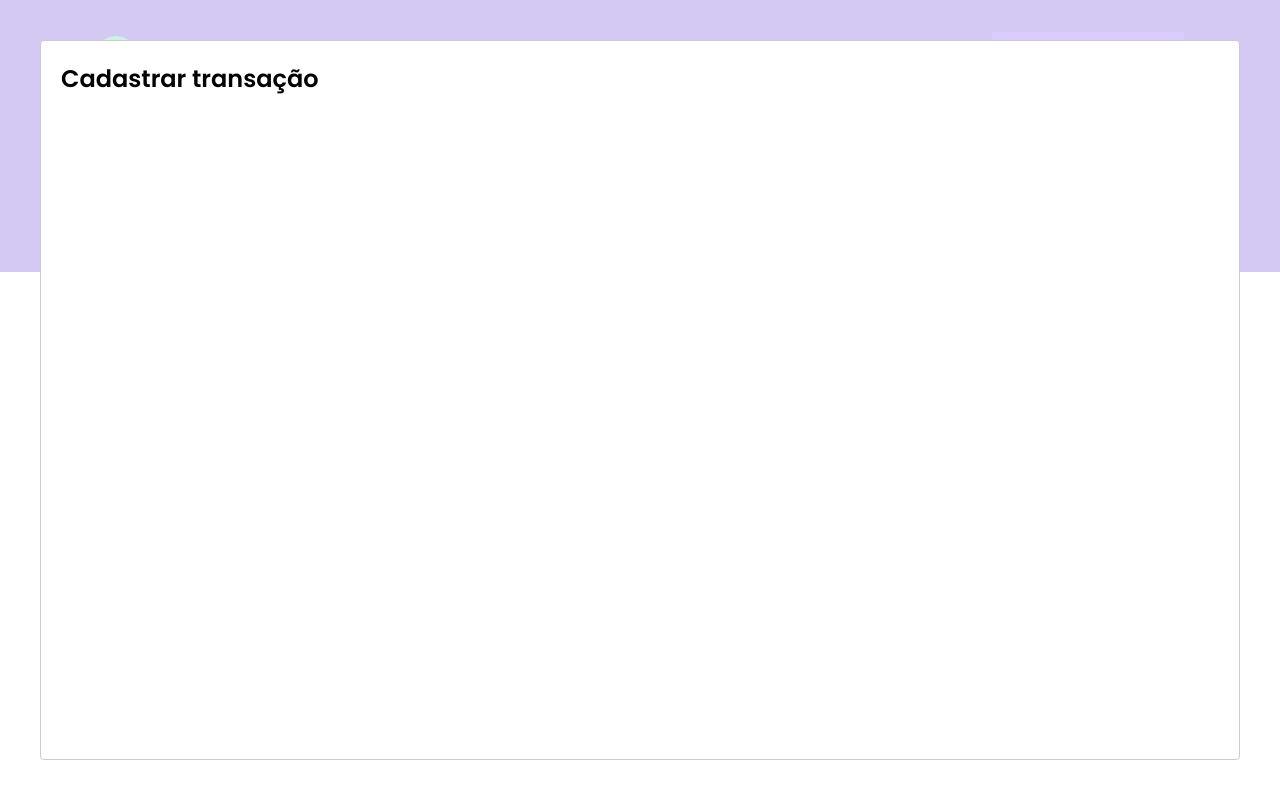
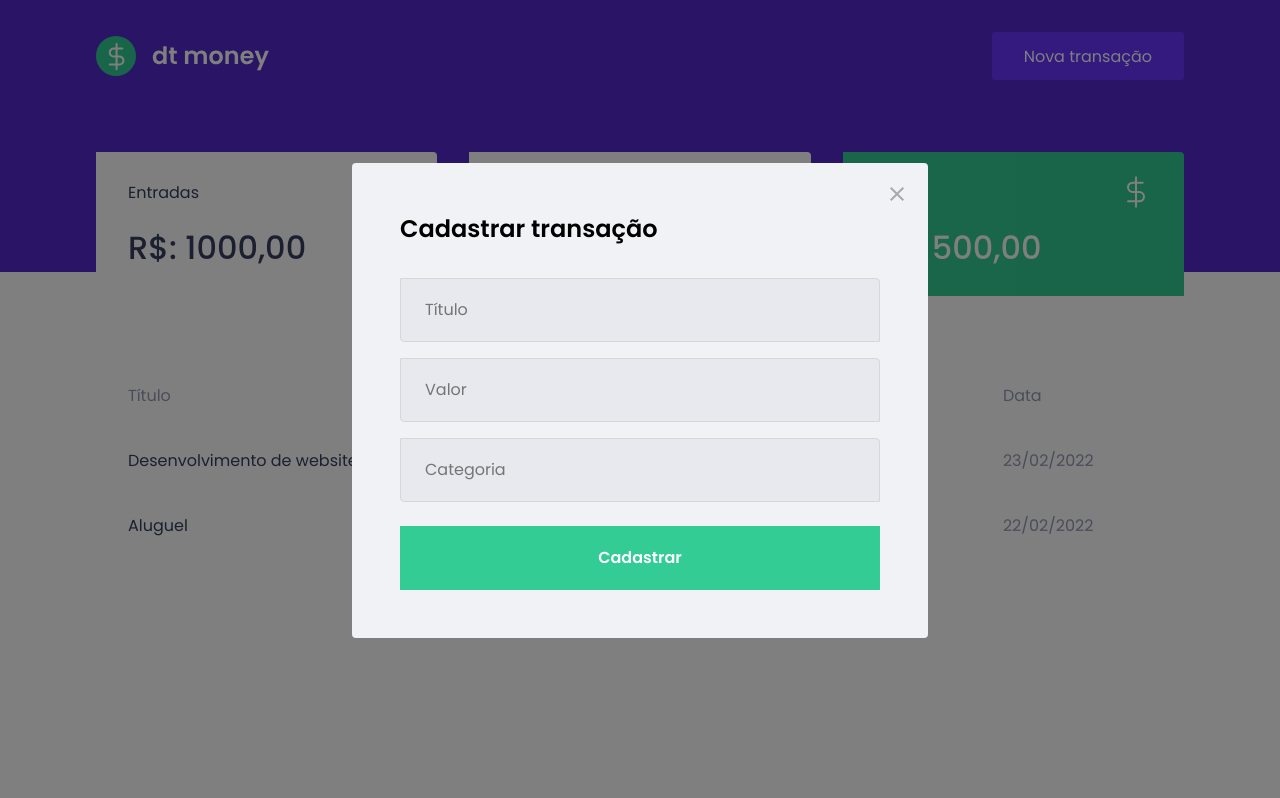
Before and after one commit to valmir1227/dt-money, a React (Create React App) app: page / in a window 1280 px wide. Both pictures are taken after a click on the button "Nova transação". Built offline with nearby package versions, Linux system fonts and the light colour scheme; no server answers; what miragejs would draw is missing.

Commit message:
build modal

```diff
--- a/src/App.tsx
+++ b/src/App.tsx
@@ -1,9 +1,12 @@
 import Modal from "react-modal";
 import { Dashboard } from "./components/Dashboard";
 import { useState } from "react";
+import { NewTransactionModal } from "./components/NewTransactionModal";
 
 import { Header } from "./components/Header";
 import { GlobalStyle } from "./styles/global";
+
+Modal.setAppElement("#root")
 
 export function App() {
   const [isNewTransactionModalOpen, setIsNewTransactionModalOpen] =
@@ -20,13 +23,10 @@ export function App() {
     <>
       <Header onOpenNewTransactionModal={handleOpenNewTransactionModal} />
       <Dashboard />
-      <Modal
+      <NewTransactionModal
         isOpen={isNewTransactionModalOpen}
         onRequestClose={handleCloseNewTransactionModal}
-      >
-        <h2>Cadastrar transação</h2>
-      </Modal>
-
+      />
       <GlobalStyle />
     </>
   );
--- a/src/components/Header/index.tsx
+++ b/src/components/Header/index.tsx
@@ -1,13 +1,9 @@
 import logoImg from "../../assets/logo.svg";
-import { useState } from "react";
 import { Container } from "./styles";
-import Modal from "react-modal";
 import { Content } from "./styles";
-
 interface HeaderProps {
     onOpenNewTransactionModal: () => void;
 }
-
 
 export function Header({ onOpenNewTransactionModal }: HeaderProps) {
 
--- /dev/null
+++ b/src/components/NewTransactionModal/index.tsx
@@ -0,0 +1,40 @@
+import Modal from "react-modal";
+import closeImg from "../../assets/close.svg"
+import { Container } from "./styles";
+
+interface NewTransactionModalProps {
+    isOpen: boolean;
+    onRequestClose: () => void;
+}
+
+export function NewTransactionModal({
+    isOpen,
+    onRequestClose,
+}: NewTransactionModalProps) {
+    return (
+        <Modal
+            isOpen={isOpen}
+            onRequestClose={onRequestClose}
+            overlayClassName="react-modal-overlay"
+            className="react-modal-content"
+        >
+            <button type="button"
+             className="react-modal-close"
+              onClick={onRequestClose} >
+            <img src={closeImg} alt="Fechar modal" />
+            </button>
+            <Container>
+                <h2>Cadastrar transação</h2>
+
+                <input placeholder="Título" />
+
+                <input type="number" placeholder="Valor" />
+
+                <input placeholder="Categoria" />
+
+                <button type="submit">Cadastrar</button>
+
+            </Container>
+        </Modal>
+    );
+}
--- /dev/null
+++ b/src/components/NewTransactionModal/styles.ts
@@ -0,0 +1,48 @@
+import styled from "styled-components";
+
+export const Container = styled.form`
+  h2 {
+    color: var(--tex-title);
+    font-size: 1.5rem;
+    margin-bottom: 2rem;
+  }
+
+  input {
+    width: 100%;
+    padding: 0 1.5rem;
+    height: 4rem;
+    border: 1px solid #d7d7d7;
+    border-radius: 0%.25rem;
+    background: #e7e9ee;
+
+    font-size: 1rem;
+    font-weight: 400;
+
+    &:placeholder {
+      color: var(--text-body);
+    }
+
+    & + input {
+      margin-top: 1rem;
+    }
+  }
+
+  button[type="submit"] {
+    width: 100%;
+    padding: 0 1.5rem;
+    height: 4rem;
+    background: var(--green);
+    border: 0;
+    font-size: 1rem;
+    margin-top: 1.5rem;
+    color: #fff;
+    font-weight: 600;
+
+    transition: filter 0.2s;
+
+    &:hover {
+      filter: brightness(0.9);
+    }
+  }
+
+`;
--- a/src/styles/global.ts
+++ b/src/styles/global.ts
@@ -51,4 +51,37 @@ export const GlobalStyle = createGlobalStyle`
         opacity: 0.6;
         cursor: not-allowed;
     }
+
+    .react-modal-overlay {
+        background: rgba(0,0,0,0.5);
+        position: fixed;
+        top: 0;
+        bottom: 0;
+        left: 0;
+        right: 0;
+        display: flex;
+        justify-content: center;
+        align-items: center;
+    }
+    .react-modal-content {
+        width: 100%;
+        max-width: 576px;
+        background: var(--background);
+        padding: 3rem;
+        position: relative;
+        border-radius: 0.25rem;
+          }
+
+    .react-modal-close {
+    position: absolute;
+    right: 1.5rem;
+    top: 1.5rem;
+    border: 0;
+    background: transparent;
+    transition: filter 0.2s;
+    &:hover {
+        filter: brightness(0.8);
+    }
+  }
+
 `;
```
